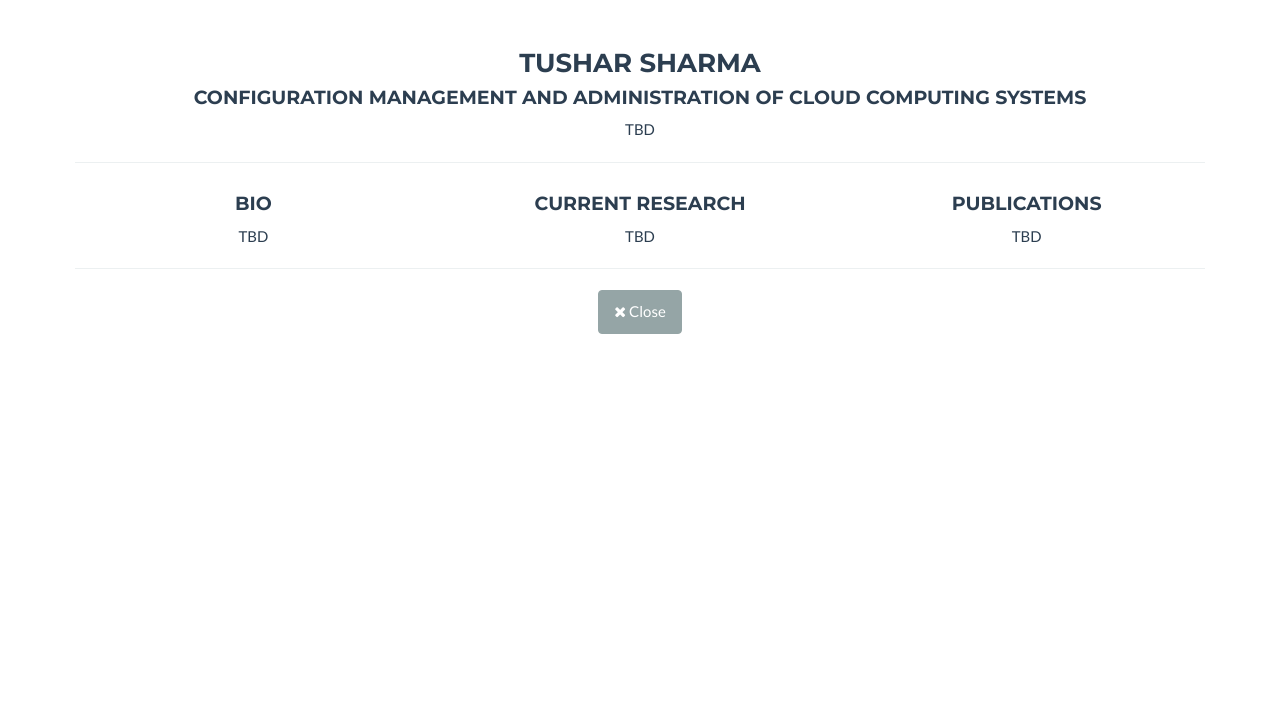
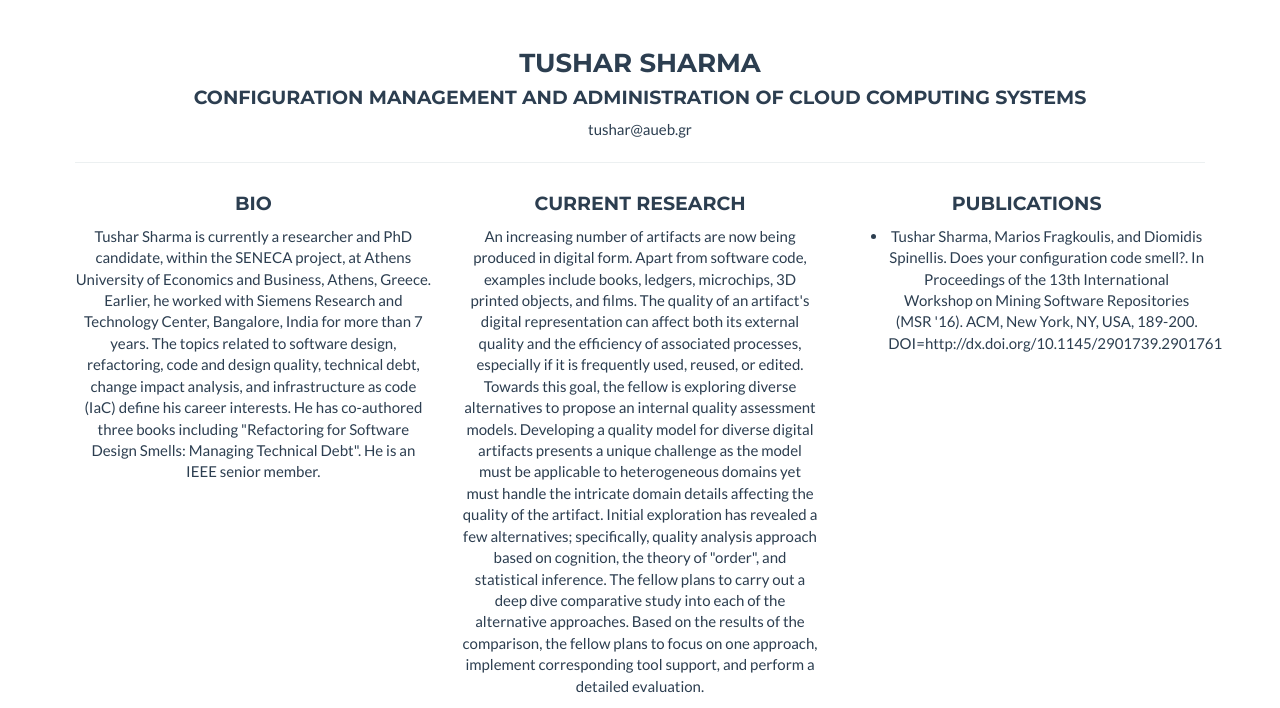
Before and after one commit to stefanos1316/senecaproject.github.io, a plain HTML site: page index.html in a window 1280 px wide. Both pictures are taken after a click on the link "Tushar Sharma". Shown: the part 1232-1940 px from the top of the page. Drawn offline with nearby package versions, Linux system fonts and the light colour scheme.

Commit message:
added Tushar's details

```diff
--- a/index.html
+++ b/index.html
@@ -629,20 +629,21 @@
             <div class="modal-body">
               <h3>Tushar Sharma</h3>
               <h4>Configuration management and administration of cloud computing systems</h4>
-              TBD
+              tushar@aueb.gr
               <hr>
               <div class="row">
                 <div class="col-sm-4 portfolio-item">
                   <h4>Bio</h4>
-                  TBD
+                  Tushar Sharma is currently a researcher and PhD candidate, within the SENECA project, at Athens University of Economics and Business, Athens, Greece. Earlier, he worked with Siemens Research and Technology Center, Bangalore, India for more than 7 years. The topics related to software design, refactoring, code and design quality, technical debt, change impact analysis, and infrastructure as code (IaC) define his career interests. He has co-authored three books including "Refactoring for Software Design Smells: Managing Technical Debt". He is an IEEE senior member.
                 </div>
                 <div class="col-sm-4 portfolio-item">
                   <h4>Current Research </h4>
-                  TBD
+                  An increasing number of artifacts are now being produced in digital form. Apart from software code, examples include books, ledgers, microchips, 3D printed objects, and films. The quality of an artifact's digital representation can affect both its external quality and the efficiency of associated processes, especially if it is frequently used, reused, or edited. Towards this goal, the fellow is exploring diverse alternatives to propose an internal quality assessment models. Developing a quality model for diverse digital artifacts presents a unique challenge as the model must be applicable to heterogeneous domains yet must handle the intricate domain details affecting the quality of the artifact. Initial exploration has revealed a few alternatives; specifically, quality analysis approach based on cognition, the theory of "order", and statistical inference. The fellow plans to carry out a deep dive comparative study into each of the alternative approaches. Based on the results of the comparison, the fellow plans to focus on one approach, implement corresponding tool support, and perform a detailed evaluation.
                 </div>
                 <div class="col-sm-4 portfolio-item">
                   <h4>Publications</h4>
-                  TBD
+                  <ul>
+                    <li>Tushar Sharma, Marios Fragkoulis, and Diomidis Spinellis. Does your configuration code smell?. In Proceedings of the 13th International Workshop on Mining Software Repositories (MSR '16). ACM, New York, NY, USA, 189-200. DOI=http://dx.doi.org/10.1145/2901739.2901761</li></ul>
                 </div>
               </div>
               <hr>
```
